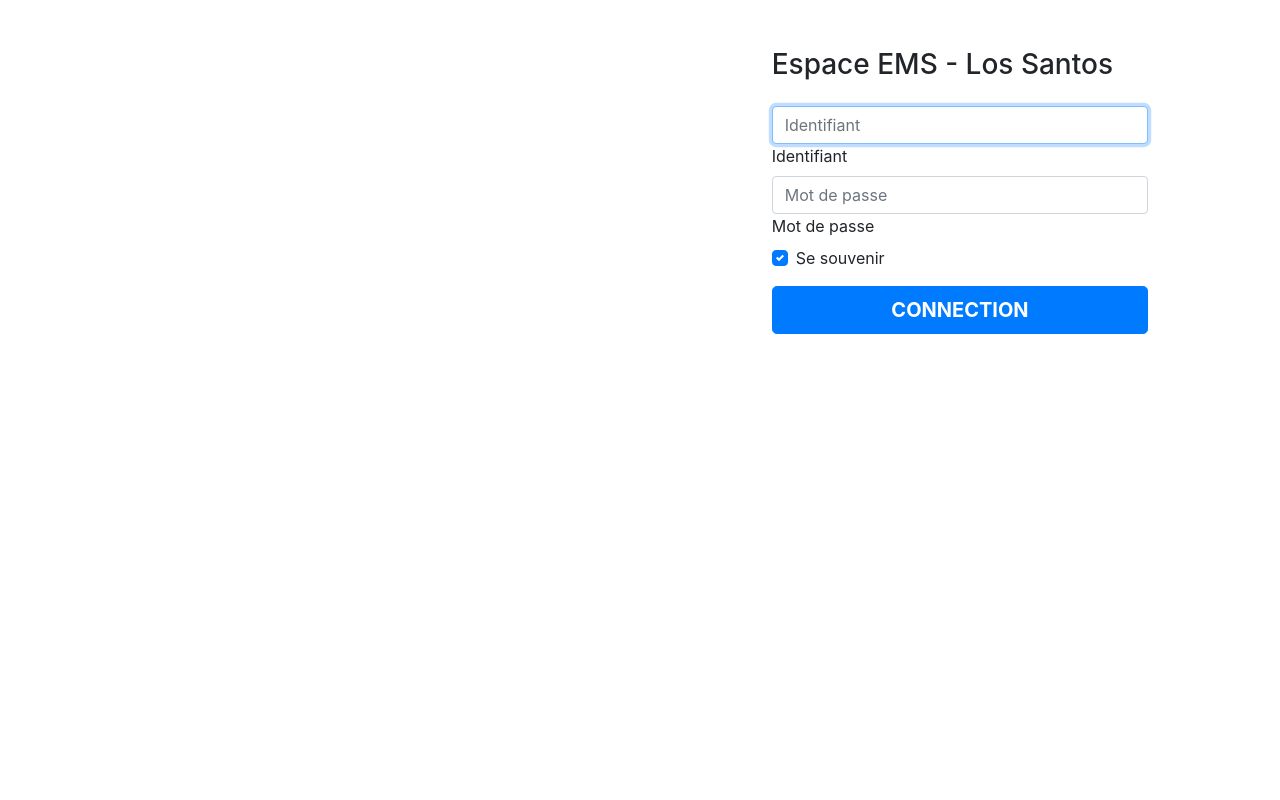
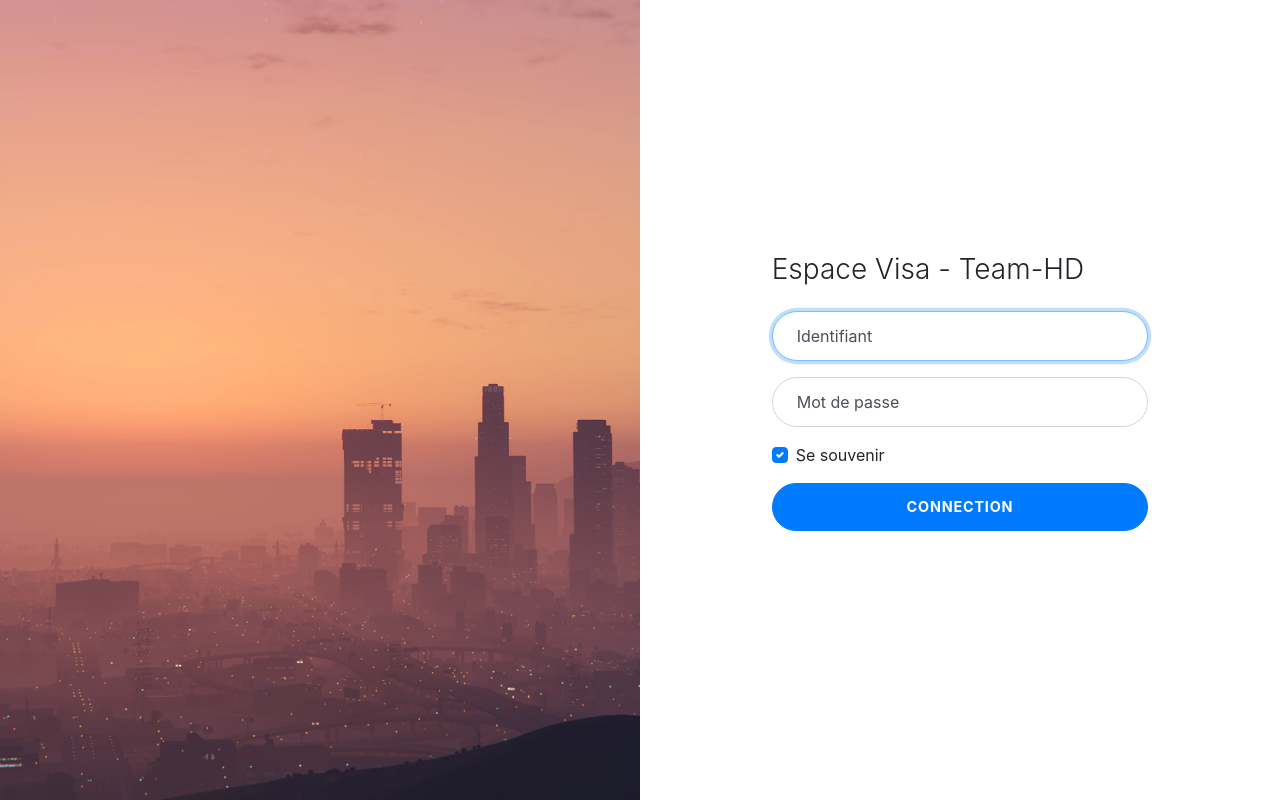
Before and after one commit to CodeColors/VisaChecker, a PHP site: page /login.php in a window 1280 px wide. Run offline with PHP 8.4, Linux system fonts and the light colour scheme.

Commit message:
PHP Visa Sender WIP

```diff
--- /dev/null
+++ b/assets/css/style.css
@@ -0,0 +1,156 @@
+:root {
+  --input-padding-x: 1.5rem;
+  --input-padding-y: 0.75rem;
+}
+
+.login,
+.image {
+  min-height: 100vh;
+}
+
+.bg-image {
+  background-image: url('../img/background.png');
+  background-size: cover;
+  background-position: center;
+}
+
+.login-heading {
+  font-weight: 300;
+}
+
+.btn-login {
+  font-size: 0.9rem;
+  letter-spacing: 0.05rem;
+  padding: 0.75rem 1rem;
+  border-radius: 2rem;
+}
+
+.form-label-group {
+  position: relative;
+  margin-bottom: 1rem;
+}
+
+.form-label-group>input,
+.form-label-group>label {
+  padding: var(--input-padding-y) var(--input-padding-x);
+  height: auto;
+  border-radius: 2rem;
+}
+
+.form-label-group>label {
+  position: absolute;
+  top: 0;
+  left: 0;
+  display: block;
+  width: 100%;
+  margin-bottom: 0;
+  /* Override default `<label>` margin */
+  line-height: 1.5;
+  color: #495057;
+  cursor: text;
+  /* Match the input under the label */
+  border: 1px solid transparent;
+  border-radius: .25rem;
+  transition: all .1s ease-in-out;
+}
+
+.form-label-group input::-webkit-input-placeholder {
+  color: transparent;
+}
+
+.form-label-group input:-ms-input-placeholder {
+  color: transparent;
+}
+
+.form-label-group input::-ms-input-placeholder {
+  color: transparent;
+}
+
+.form-label-group input::-moz-placeholder {
+  color: transparent;
+}
+
+.form-label-group input::placeholder {
+  color: transparent;
+}
+
+.form-label-group input:not(:placeholder-shown) {
+  padding-top: calc(var(--input-padding-y) + var(--input-padding-y) * (2 / 3));
+  padding-bottom: calc(var(--input-padding-y) / 3);
+}
+
+.form-label-group input:not(:placeholder-shown)~label {
+  padding-top: calc(var(--input-padding-y) / 3);
+  padding-bottom: calc(var(--input-padding-y) / 3);
+  font-size: 12px;
+  color: #777;
+}
+
+/* Fallback for Edge
+-------------------------------------------------- */
+
+@supports (-ms-ime-align: auto) {
+  .form-label-group>label {
+    display: none;
+  }
+  .form-label-group input::-ms-input-placeholder {
+    color: #777;
+  }
+}
+
+/* Fallback for IE
+-------------------------------------------------- */
+
+@media all and (-ms-high-contrast: none),
+(-ms-high-contrast: active) {
+  .form-label-group>label {
+    display: none;
+  }
+  .form-label-group input:-ms-input-placeholder {
+    color: #777;
+  }
+}
+
+@media (min-width: 992px) {
+  .animate {
+    animation-duration: 0.3s;
+    -webkit-animation-duration: 0.3s;
+    animation-fill-mode: both;
+    -webkit-animation-fill-mode: both;
+  }
+}
+
+@keyframes slideIn {
+  0% {
+    transform: translateY(1rem);
+    opacity: 0;
+  }
+  100% {
+    transform:translateY(0rem);
+    opacity: 1;
+  }
+  0% {
+    transform: translateY(1rem);
+    opacity: 0;
+  }
+}
+
+@-webkit-keyframes slideIn {
+  0% {
+    -webkit-transform: transform;
+    -webkit-opacity: 0;
+  }
+  100% {
+    -webkit-transform: translateY(0);
+    -webkit-opacity: 1;
+  }
+  0% {
+    -webkit-transform: translateY(1rem);
+    -webkit-opacity: 0;
+  }
+}
+
+.slideIn {
+  -webkit-animation-name: slideIn;
+  animation-name: slideIn;
+}
--- a/login.php
+++ b/login.php
@@ -55,7 +55,7 @@
     <head>
         <title>Visa - Connection Liste</title>
         <link rel="stylesheet" type="text/css" href="https://stackpath.bootstrapcdn.com/bootstrap/4.3.1/css/bootstrap.min.css"/>
-        <link rel="stylesheet" type="text/css" href="css/style.css">
+        <link rel="stylesheet" type="text/css" href="assets/css/style.css">
     </head>
     <body>
 
@@ -67,7 +67,7 @@
                 <div class="container">
                   <div class="row">
                     <div class="col-md-9 col-lg-8 mx-auto">
-                      <h3 class="login-heading mb-4">Espace EMS - Los Santos</h3>
+                      <h3 class="login-heading mb-4">Espace Visa - Team-HD</h3>
                       <form method="post">
                         <div class="form-label-group">
                           <input name="user" type="text" id="inputEmail" class="form-control" placeholder="Identifiant" required autofocus>
```
Also changed, not shown: index.php (+33 -8 lines).
